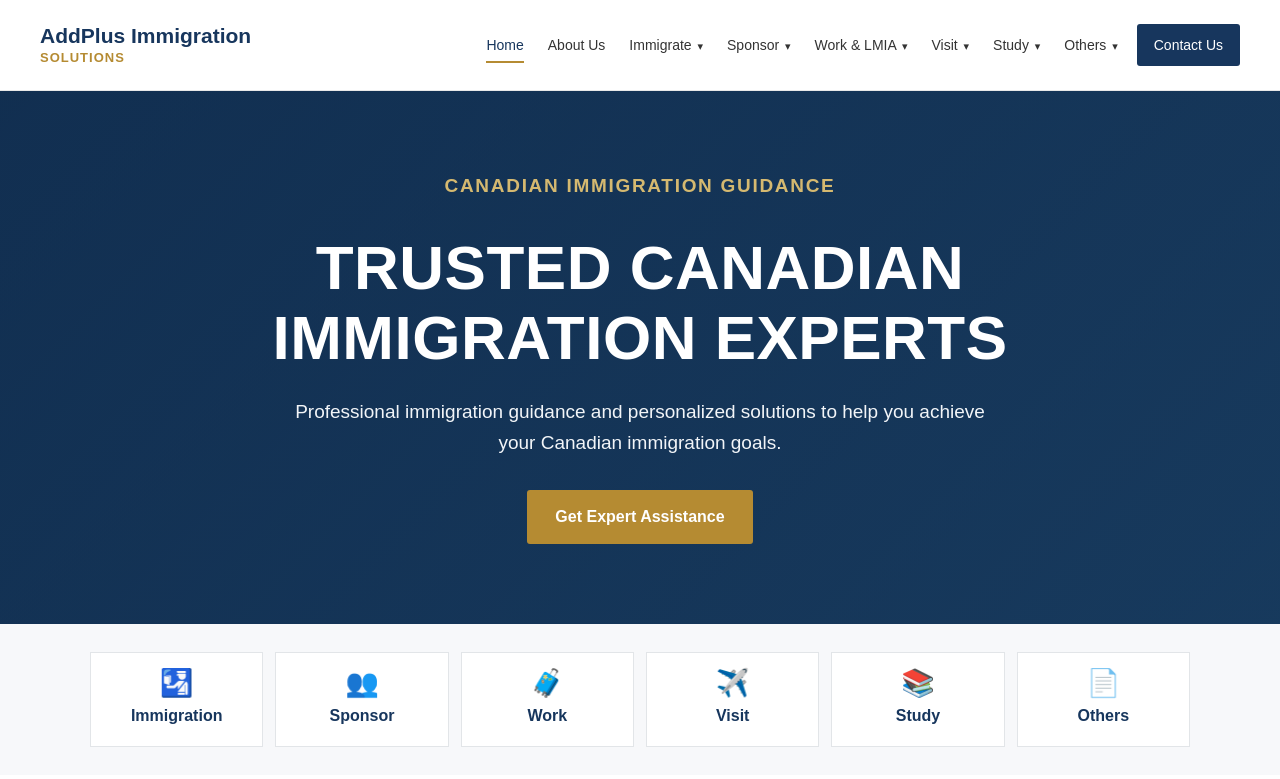
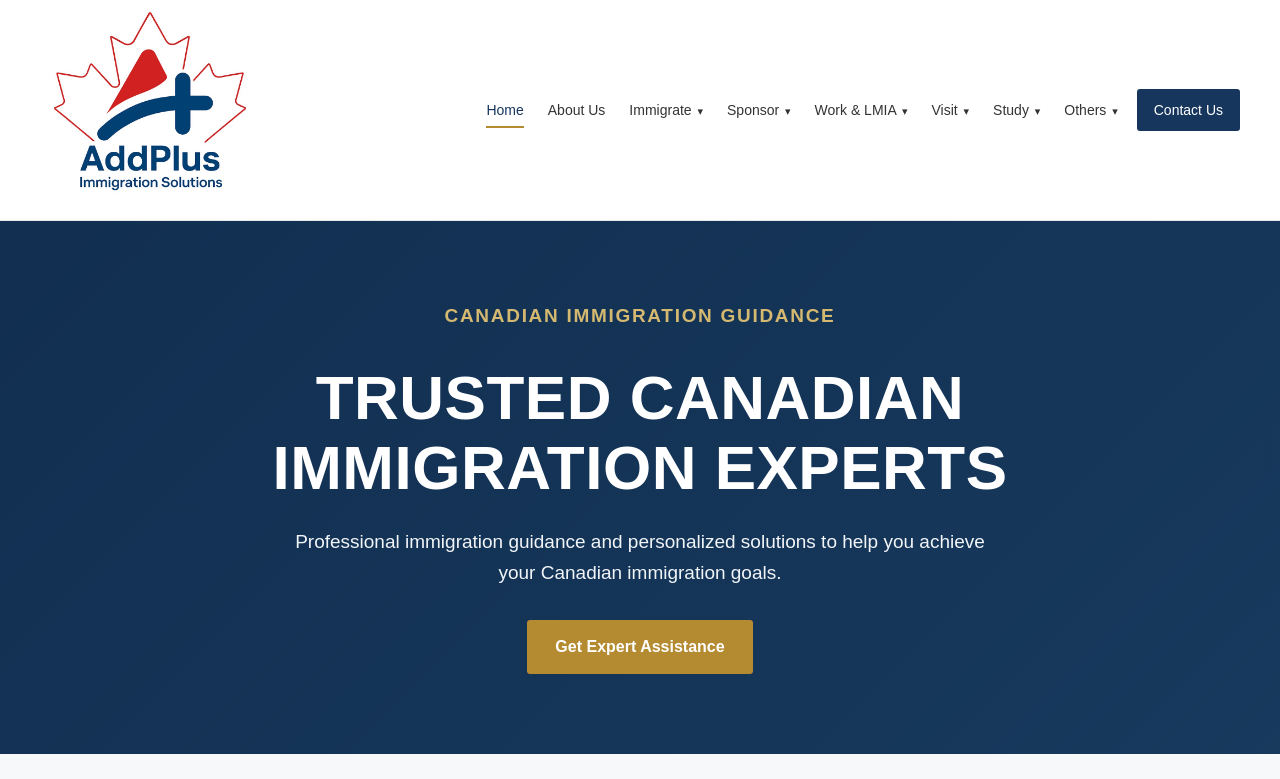
Before and after one commit to biztechsolutionsco/AddPlusImmigration, a plain HTML site: page index.html in a window 1280 px wide. Shown: the top 779 px of the page. Drawn offline with Linux system fonts and the light colour scheme.

Commit message:
Update index.html

```diff
--- a/index.html
+++ b/index.html
@@ -38,11 +38,11 @@
             class="text-logo"
             aria-label="AddPlus Immigration Solutions Home"
         >
-            AddPlus Immigration
-
-            <span>
-                SOLUTIONS
-            </span>
+            <img
+            src="images/AddPlus_Logo.JPG"
+            alt="AddPlus Immigration Solutions logo"
+            class="brand-logo-image"
+            >
         </a>
 
 
```
